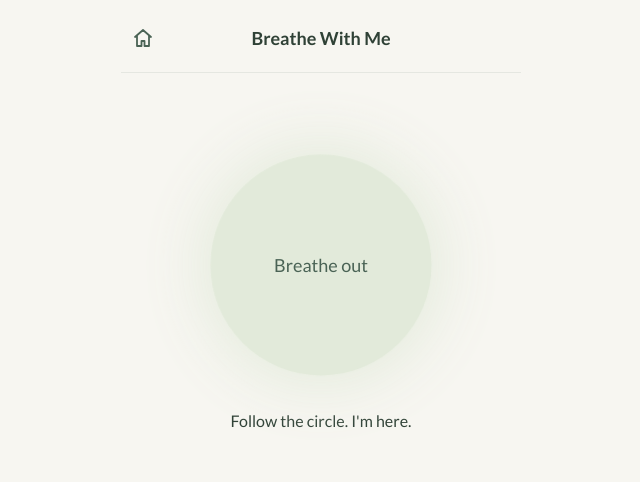
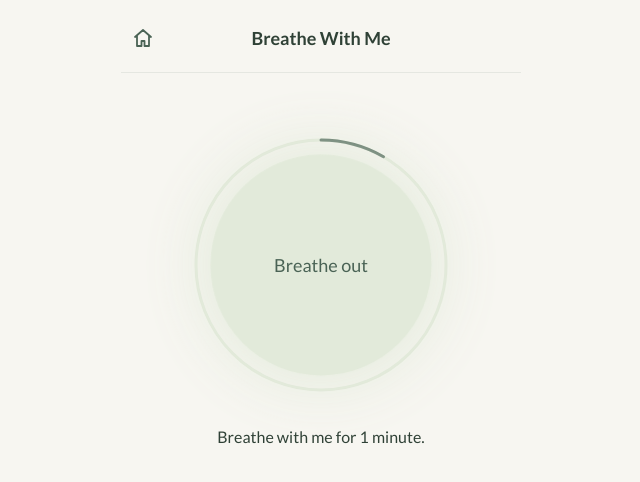
Before and after one commit to Anxhela25/breathe-with-me, a React (Vite) app in the folder frontend/: page /breathe in a window 1280 px wide. Shown: the top 482 px of the page, without its empty margins (319-959 px from the left). Built offline with nearby package versions, Linux system fonts and the light colour scheme; no server answers; what @capacitor/core would draw is missing.

Commit message:
Breathing: one full minute with a closing ring before the first 1 to 10 question; the offer comes right after the answer; a bit more space under the circle

```diff
--- a/frontend/src/pages/Breathing.jsx
+++ b/frontend/src/pages/Breathing.jsx
@@ -7,7 +7,7 @@ import NumberPicker from '../components/NumberPicker.jsx'
 import { useSession } from '../context/SessionContext.jsx'
 
 // in seconds; lower them while testing
-const ASK_AFTER_S = 25
+const ASK_AFTER_S = 60  // one full minute of breathing before the first question
 const OFFER_AFTER_S = 60
 const STRONG_RECHECK_S = 120
 const STRONG_CHECKS_FOR_HELP = 2
@@ -61,8 +61,11 @@ export default function Breathing() {
   const offerReady = elapsed >= OFFER_AFTER_S && !offerHidden
   const stillStrong = state === 'strong' && strongChecks >= STRONG_CHECKS_FOR_HELP
   const chatPaused = session.crisisShown
-  // strong: a ring closes around the circle over the 2 minutes, so she can see it's going somewhere
-  const strongProgress = state === 'strong' && strongSince ? (now - strongSince) / 1000 / STRONG_RECHECK_S : null
+  // a ring closes around the circle until the next question, so she can see it's going somewhere
+  const firstMinute = state === 'start' && !showQuestion
+  let progress = null
+  if (firstMinute) progress = elapsed / ASK_AFTER_S
+  if (state === 'strong' && strongSince) progress = (now - strongSince) / 1000 / STRONG_RECHECK_S
 
   return (
     <Screen
@@ -70,9 +73,11 @@ export default function Breathing() {
         <Button to="/urgent" variant="link" className="text-xs text-sage/70">I need urgent help</Button>
       )}
     >
-      <div className="mt-16"><BreathingCircle progress={strongProgress} /></div>
-      <p className="mt-4 text-base">
-        {state === 'strong' ? 'Breathe with me for 2 minutes.' : <>Follow the circle. I&apos;m here.</>}
+      <div className="mt-16"><BreathingCircle progress={progress} /></div>
+      <p className="mt-8 text-base">
+        {firstMinute && 'Breathe with me for 1 minute.'}
+        {state === 'strong' && 'Breathe with me for 2 minutes.'}
+        {!firstMinute && state !== 'strong' && <>Follow the circle. I&apos;m here.</>}
       </p>
 
       <div className="mt-20 flex w-full flex-col items-center gap-3">
```
